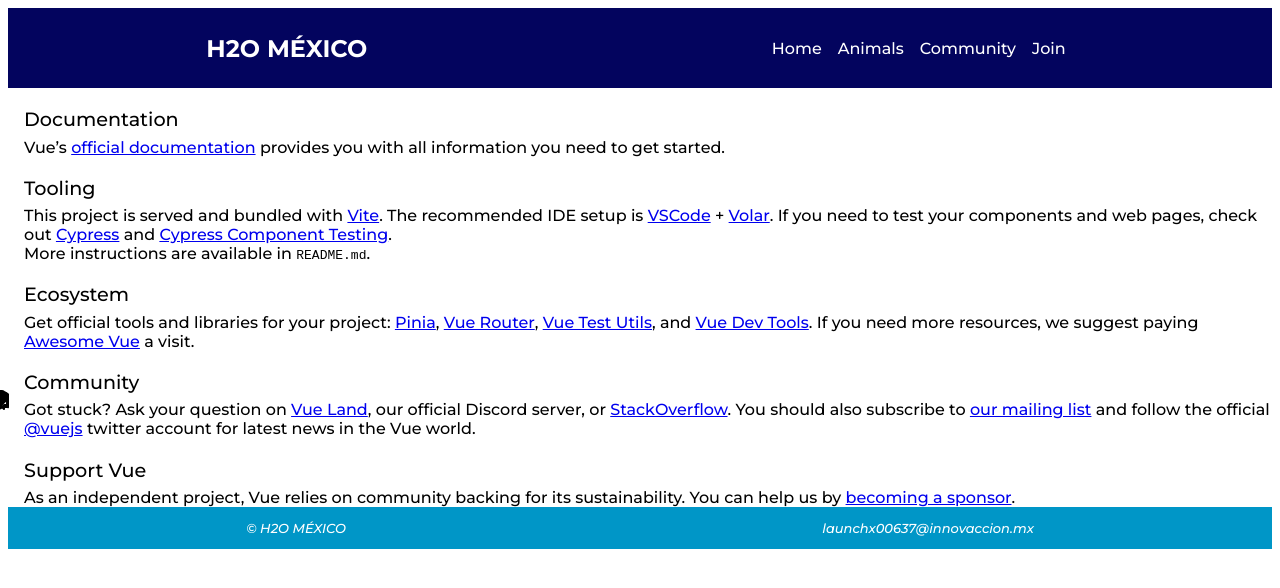
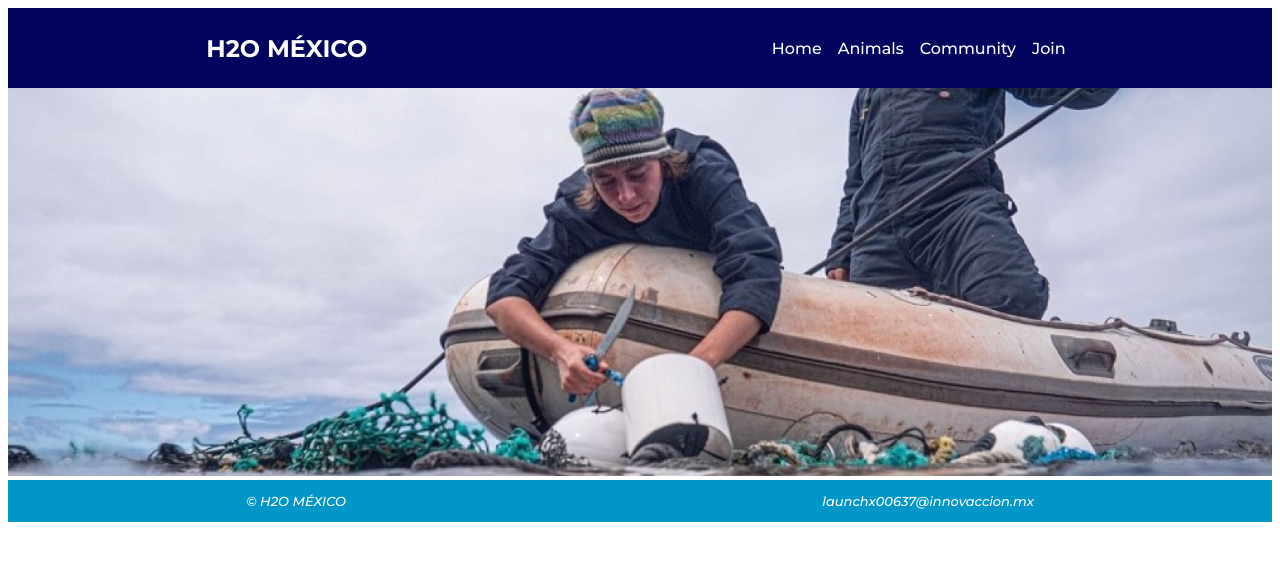
Before and after one commit to Gera097/H2O, a Vue app: page / in a window 1280 px wide. Shown: the top 588 px of the page. Built offline with nearby package versions, Linux system fonts and the light colour scheme.

Commit message:
Agregada imagen de portada Homeview

```diff
--- a/src/views/HomeView.vue
+++ b/src/views/HomeView.vue
@@ -4,6 +4,13 @@ import TheWelcome from "@/components/TheWelcome.vue";
 
 <template>
   <main>
-    <TheWelcome />
+    <img src="@/assets/home_portrait.png" alt="Persona cortando basura atorada en su lancha, en el mar">
   </main>
 </template>
+
+<style scoped>
+  img {
+    width: 100%;
+    height: auto;
+  }
+</style>
```
Also changed, not shown: src/assets/home_portrait.png (added).
